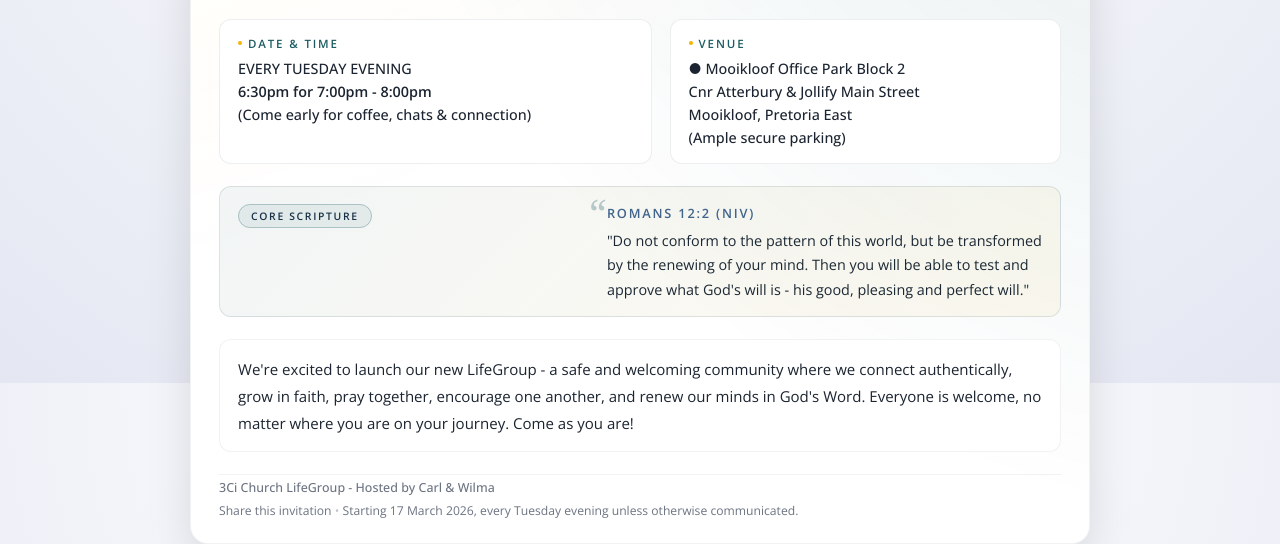
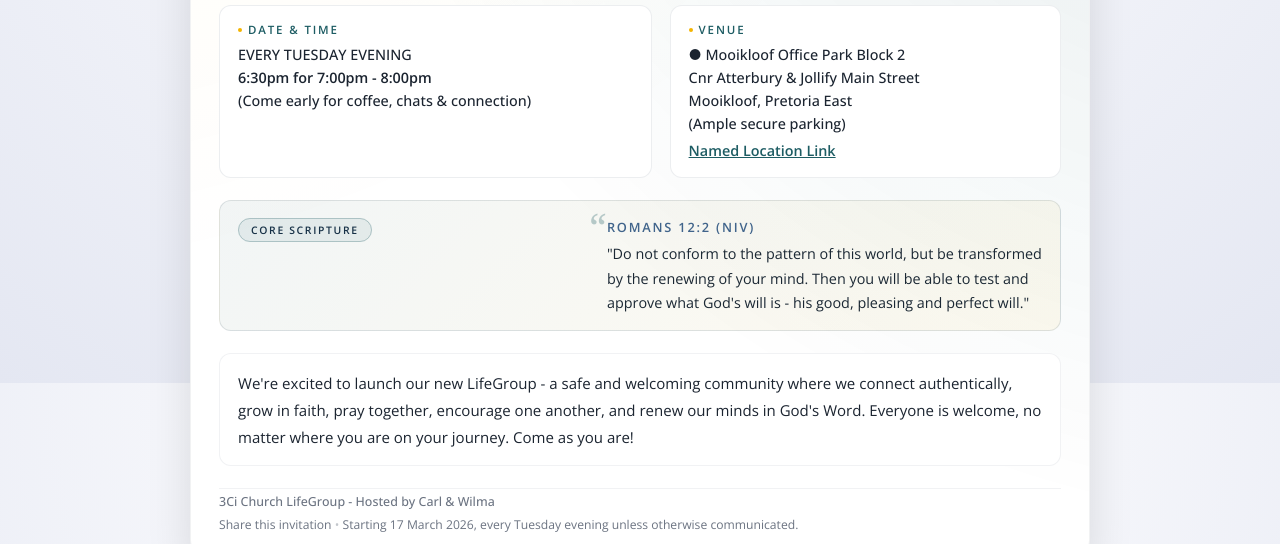
Before and after one commit to CarlvGraszouw/lifegroup-invite, a plain HTML site: page index.html in a window 1280 px wide. Shown: the part 417-961 px from the top of the page. Drawn offline with nearby package versions, Linux system fonts and the light colour scheme.

Commit message:
Add Google Maps named location link

```diff
--- a/index.html
+++ b/index.html
@@ -511,7 +511,13 @@
               ● Mooikloof Office Park Block 2<br />
               Cnr Atterbury &amp; Jollify Main Street<br />
               Mooikloof, Pretoria East<br />
-              (Ample secure parking)
+              (Ample secure parking)<br />
+              <a href="https://www.google.com/maps?q=-25.823438,28.342217"
+                 target="_blank"
+                 rel="noopener noreferrer"
+                 style="display:inline-block;margin-top:4px;font-weight:700;color:#1d5c63;text-decoration:underline;">
+                Named Location Link
+              </a>
             </div>
           </article>
         </section>
```
